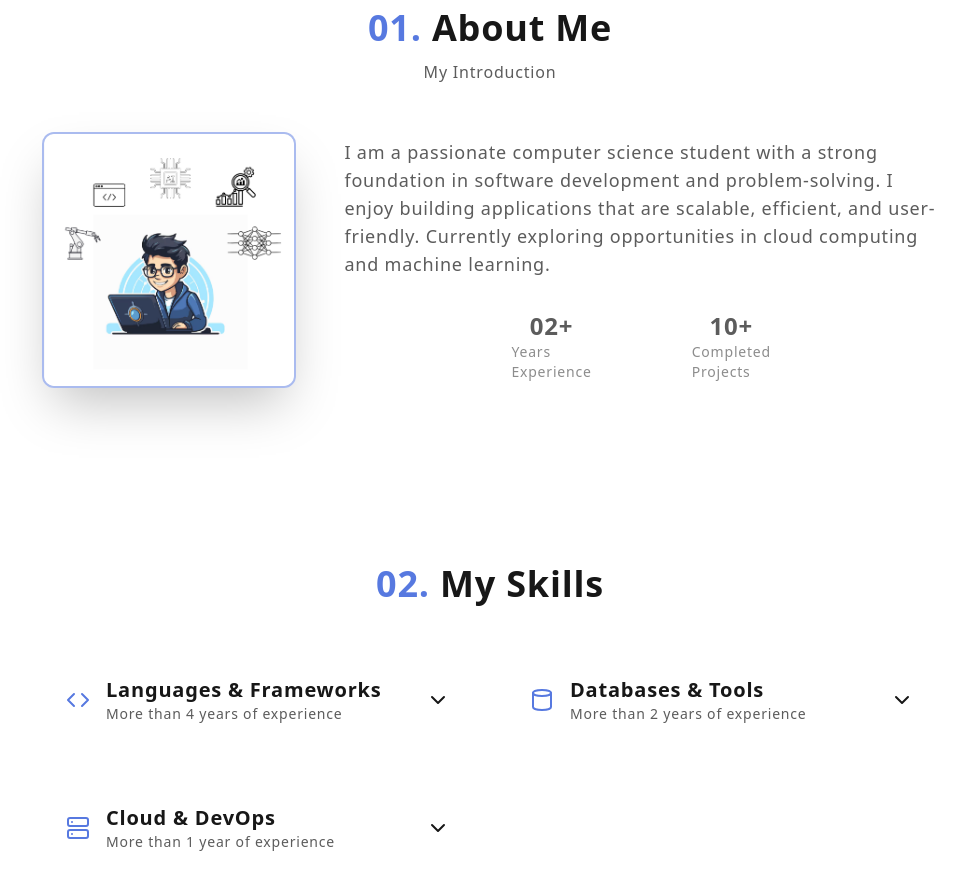
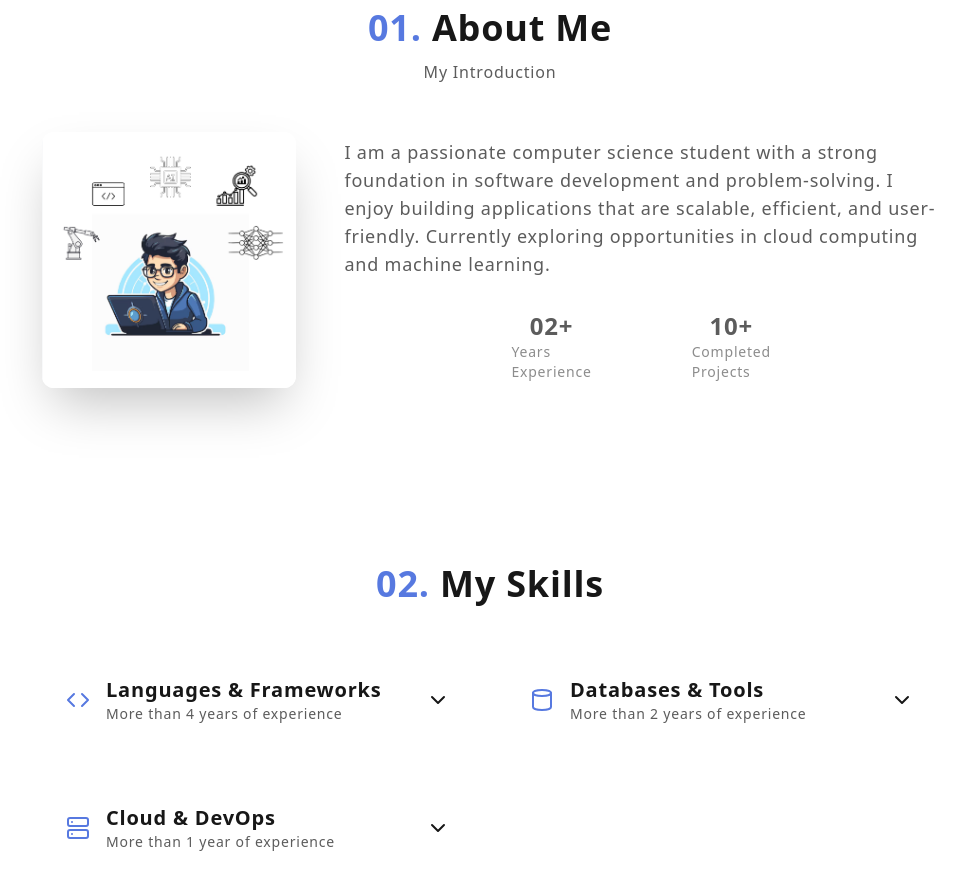
Before and after one commit to bcp579/Portfolio, a Next.js app: page / in a window 1280 px wide. Shown: the part 880-1770 px from the top of the page, without its empty margins (150-1115 px from the left). Built offline with nearby package versions, Linux system fonts and the light colour scheme.

Commit message:
Fix linting errors for deployment

```diff
--- a/app/page.js
+++ b/app/page.js
@@ -1,6 +1,7 @@
 "use client";
 
 import React, { useState } from 'react';
+import Image from 'next/image';
 import ThemeToggleButton from './components/ThemeToggleButton';
 import Typewriter from './components/Typewriter';
 import SkillAccordion from './components/SkillAccordion';
@@ -211,13 +212,13 @@ export default function Portfolio() {
         <section id="hero" className="min-h-screen flex flex-col md:flex-row items-center justify-center gap-13 text-left ">
           <div className="max-w-3xl">
             <p className="text-[var(--foreground)] text-3xl font-bold mb-1">
-              Hi! <span className="wave">👋</span>, I'm {portfolioData.name.split(' ')[0]}
+              Hi! <span className="wave">👋</span>, I&apos;m {portfolioData.name.split(' ')[0]}
             </p>
             <h3 className="text-[var(--foreground)] opacity-70 text-2xl mb-4 font-bold">
-              and I'm <Typewriter/>
+              and I&apos;m <Typewriter/>
             </h3>
             <p className="text-[var(--foreground)] opacity-70 text-lg max-w-xl mb-8">
-              I build things for the web. I'm a software engineer specializing in building (and occasionally designing) exceptional digital experiences.
+              I build things for the web. I&apos;m a software engineer specializing in building (and occasionally designing) exceptional digital experiences.
             </p>
             <div className="flex space-x-4">
               <a href="#projects" className="bg-[hsl(225,69%,61%)] hover:bg-[hsl(225,69%,79%)] text-white font-bold py-3 px-6 rounded-lg transition-transform transform hover:scale-105 shadow-lg">
@@ -290,11 +291,13 @@ export default function Portfolio() {
              My Introduction
           </h2>
           <div className="max-w-4xl mx-auto flex flex-col md:flex-row items-center gap-12">
-            <div className="shadow-2xl shadow-[var(--shadow-color)]/50 w-64 h-64 border-2 border-[hsl(225,69%,61%)]/50 rounded-xl mx-auto">
-              <img
+            <div className="shadow-2xl ... rounded-xl mx-auto relative w-64 h-64">
+              <Image
                 src="/Avatar.png"
                 alt="Bhavya Patel"
-                className="w-full h-full rounded-xl object-cover"
+                fill
+                sizes="(max-width: 768px) 100vw, 33vw"
+                className="rounded-xl object-cover"
               />
             </div>
             <div className="md:w-2/3 text-lg text-[var(--foreground)] opacity-70 space-y-4">
```
